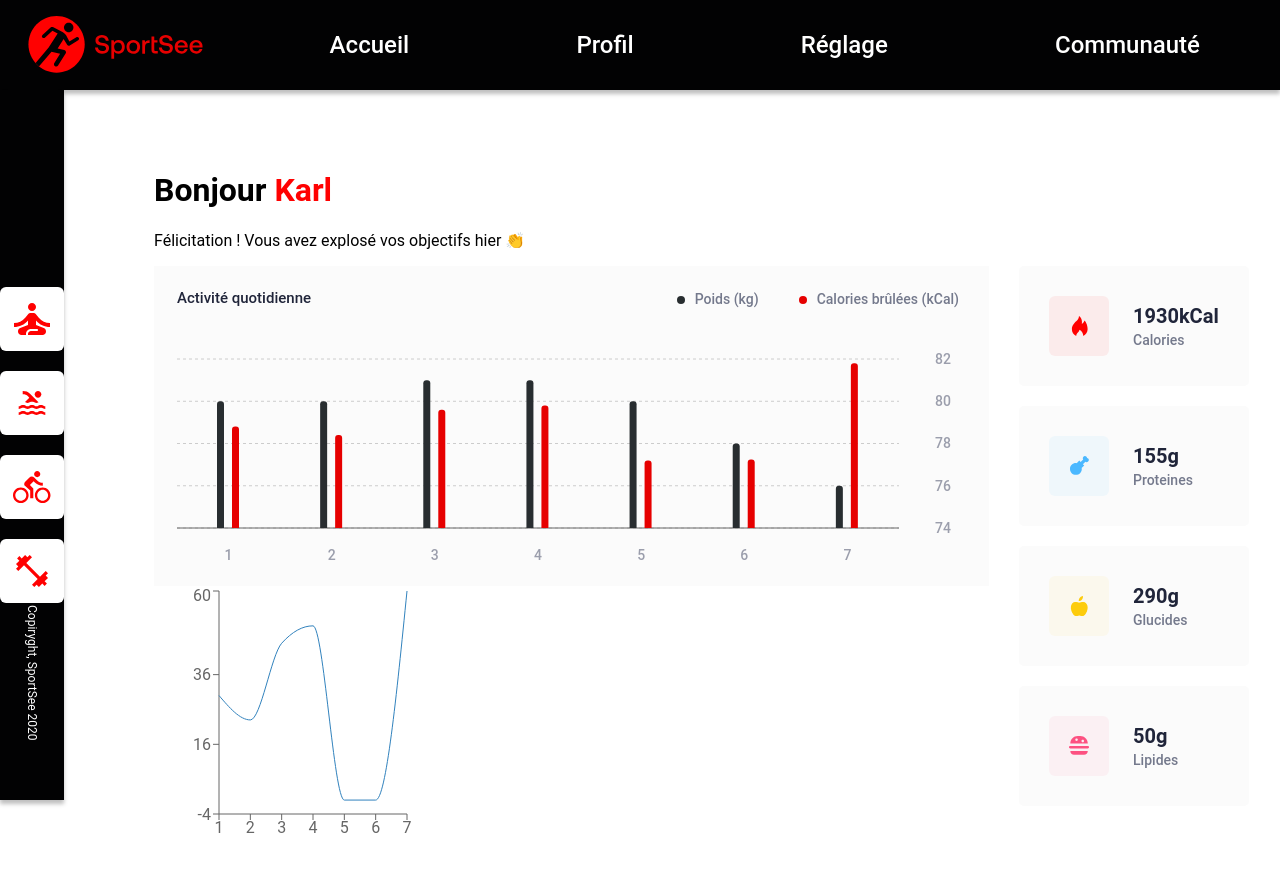
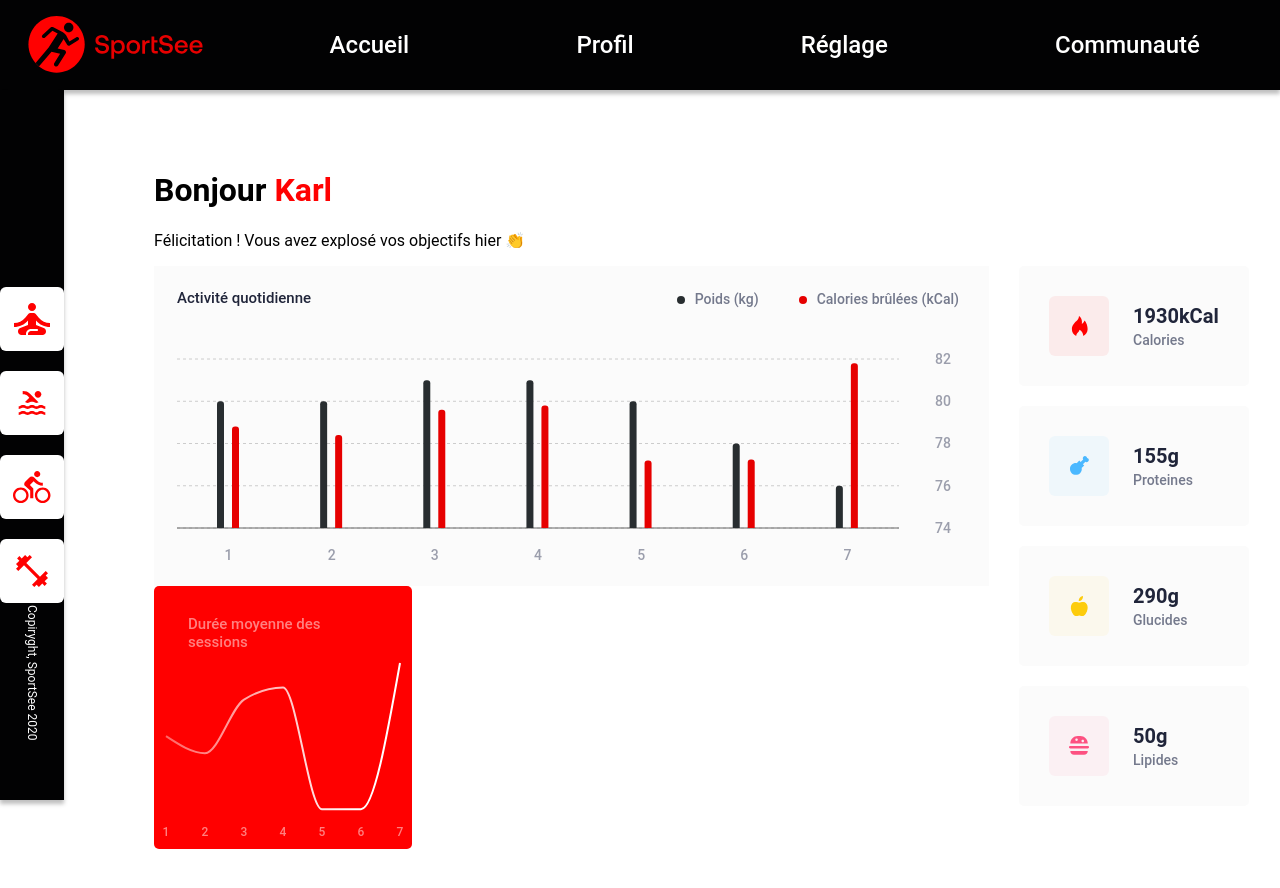
Before and after one commit to flafonso/OC_P12_SportSee, a React (Vite) app: page / in a window 1280 px wide. Shown: the top 888 px of the page. Built offline with nearby package versions, Linux system fonts and the light colour scheme.

Commit message:
Progress on AverageSessionChart with the addition of the correct colors, dimensions and title

```diff
--- a/src/components/graphs/AverageSessionChart.tsx
+++ b/src/components/graphs/AverageSessionChart.tsx
@@ -4,18 +4,44 @@ import {
   YAxis,
   Tooltip,
   Line,
-  // TooltipProps,
+  TooltipProps,
 } from "recharts";
+import { ValueType, NameType } from "recharts/types/component/DefaultTooltipContent";
 
 function AverageSessionChart({ data }: { data: any }) {
   console.log(data);
+  const renderTooltip = ({ active, payload }: TooltipProps<ValueType, NameType>) => {
+    console.log(payload);
+    if (!(active && payload && payload.length)) {
+      return null;
+    }
+    return (
+      <div className="custom-tooltip">
+        <p>{`${payload[0].value} min`}</p>
+      </div>
+    );
+  };
+
   return (
     <div className="average-session-chart">
-      <LineChart width={258} height={263} data={data}>
-        <XAxis dataKey="day" />
-        <YAxis dataKey="sessionLength" hide={false} domain={[-4, "dataMax"]} />
-        <Line type="monotone" dataKey="sessionLength" dot={false} />
-        <Tooltip />
+      <h3>Durée moyenne des sessions</h3>
+      <LineChart width={258} height={263} data={data} margin={{ top: 77}}>
+        <XAxis dataKey="day" tickLine={false} axisLine={false} padding={{ left: 12, right: 12 }} />
+        <YAxis dataKey="sessionLength" hide={true} domain={[-4, "dataMax"]} />
+        <defs>
+          <linearGradient id="gradientLine">
+            <stop offset="0%" stopColor="#FFFFFF" stopOpacity={0.4} />
+            <stop offset="81%" stopColor="#FFFFFF" />
+          </linearGradient>
+        </defs>
+        <Line
+          type="monotone"
+          dataKey="sessionLength"
+          dot={false}
+          stroke="url(#gradientLine)"
+          strokeWidth={2}
+        />
+        <Tooltip content={renderTooltip} />
       </LineChart>
     </div>
   );
--- a/src/sassStyles/components/average-session-chart.scss
+++ b/src/sassStyles/components/average-session-chart.scss
@@ -1,6 +1,32 @@
 @import "../variables";
 
 .average-session-chart {
+  position: relative;
   width: 258px;
   height: 263px;
+  border-radius: 5px;
+  background-color: #FF0000;
+  & h3 {
+    margin: 0;
+    position: absolute;
+    top: 29px;
+    left: 34px;
+    max-width: 147px;
+    color: rgba(255, 255, 255, 0.5);
+    font-size: 15px;
+    font-weight: 500;
+  }
+  & .recharts-cartesian-axis-tick-value {
+    font-size: 12px;
+    font-weight: 500;
+    fill: rgba(255, 255, 255, 0.5);
+    color: rgba(255, 255, 255, 0.5);
+  }
+  & .custom-tooltip {
+    padding: 1px 7px;
+    font-size: 8px;
+    font-weight: 500;
+    color: black;
+    background-color: #FFFFFF;
+  }
 }
```
